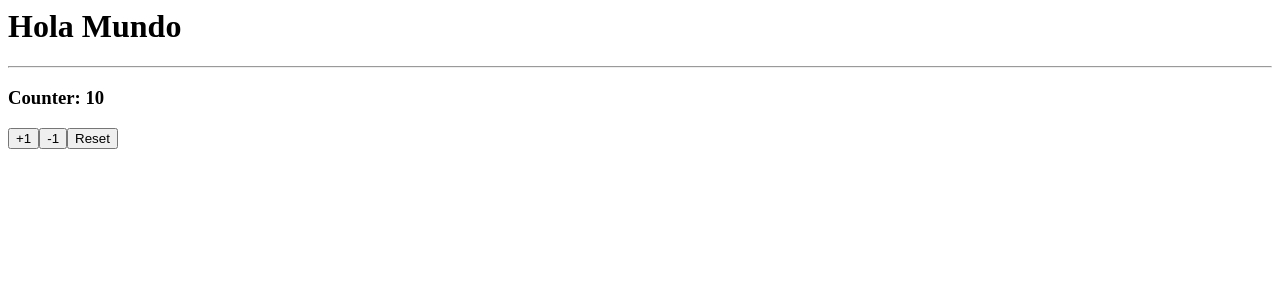
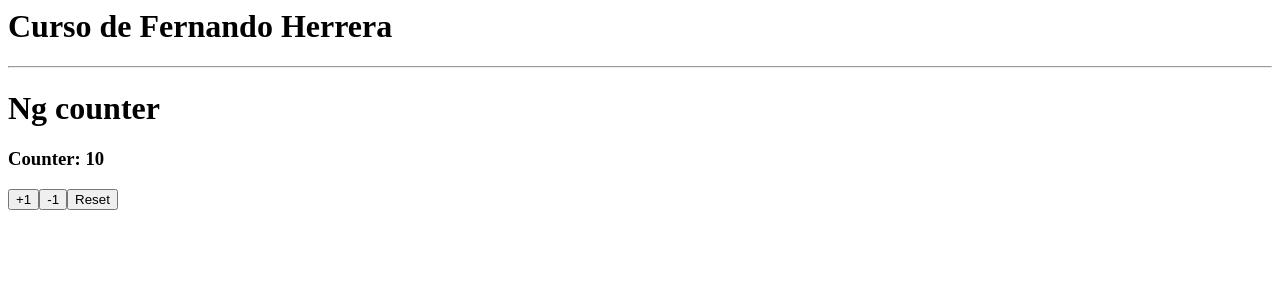
Before and after one commit to santu1987/bases_angular_fh, an Angular app: page / in a window 1280 px wide. Shown: the top 300 px of the page. Built offline with nearby package versions, Linux system fonts and the light colour scheme.

Commit message:
2 files modified, 2 added

```diff
--- a/src/app.component.html
+++ b/src/app.component.html
@@ -1,7 +1,3 @@
 <h1>{{ title }}</h1>
 <hr />
-<h3>Counter: {{ counter }}</h3>
-
-<button (click)="increaseBy(1)">+1</button>
-<button (click)="increaseBy(-1)">-1</button>
-<button (click)="resetCounter()">Reset</button>
+<app-counter></app-counter>
--- /dev/null
+++ b/src/app/counter/counter.component.html
@@ -0,0 +1,6 @@
+<h1>{{ title }}</h1>
+<h3>Counter: {{ counter }}</h3>
+
+<button (click)="increaseBy(1)">+1</button>
+<button (click)="increaseBy(-1)">-1</button>
+<button (click)="resetCounter()">Reset</button>
--- /dev/null
+++ b/src/app/counter/counter.component.ts
@@ -0,0 +1,20 @@
+import { Component } from '@angular/core';
+import { CommonModule } from '@angular/common';
+import { bootstrapApplication } from '@angular/platform-browser';
+
+@Component({
+  selector: 'app-counter',
+  standalone: true,
+  templateUrl: './counter.component.html',
+})
+export class CounterComponent {
+  public title: string = 'Ng counter';
+  public counter: number = 10;
+
+  increaseBy(value: number): void {
+    this.counter += value;
+  }
+  resetCounter() {
+    this.counter = 10;
+  }
+}
--- a/src/main.ts
+++ b/src/main.ts
@@ -2,23 +2,16 @@ import 'zone.js/dist/zone';
 import { Component } from '@angular/core';
 import { CommonModule } from '@angular/common';
 import { bootstrapApplication } from '@angular/platform-browser';
+import { CounterComponent } from './app/counter/counter.component';
 
 @Component({
   selector: 'my-app',
   standalone: true,
-  imports: [CommonModule],
+  imports: [CommonModule, CounterComponent],
   templateUrl: './app.component.html',
 })
 export class AppComponent {
-  public title: string = 'Hola Mundo';
-  public counter: number = 10;
-
-  increaseBy(value: number): void {
-    this.counter += value;
-  }
-  resetCounter() {
-    this.counter = 10;
-  }
+  public title: string = 'Curso de Fernando Herrera';
 }
 
 bootstrapApplication(AppComponent);
```
